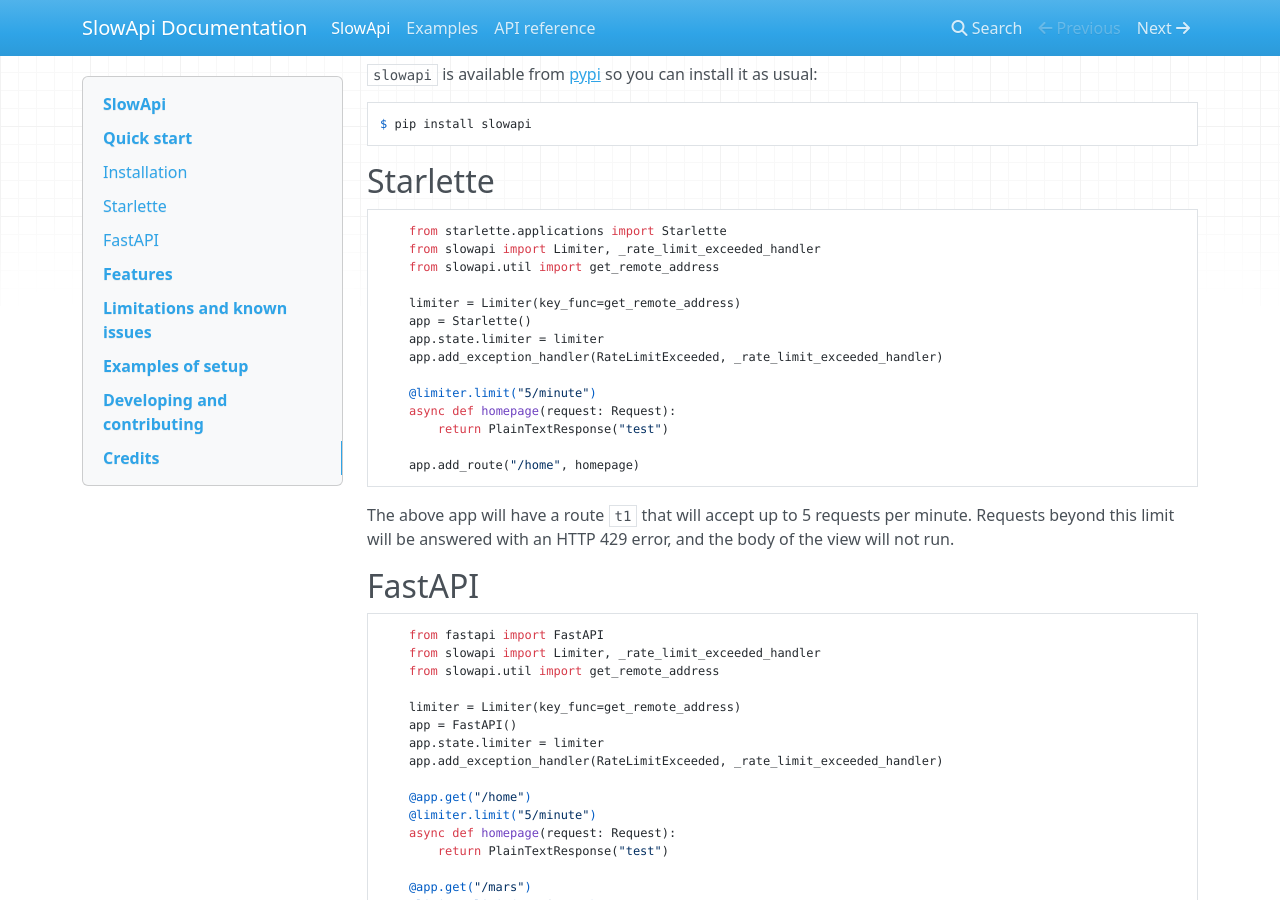
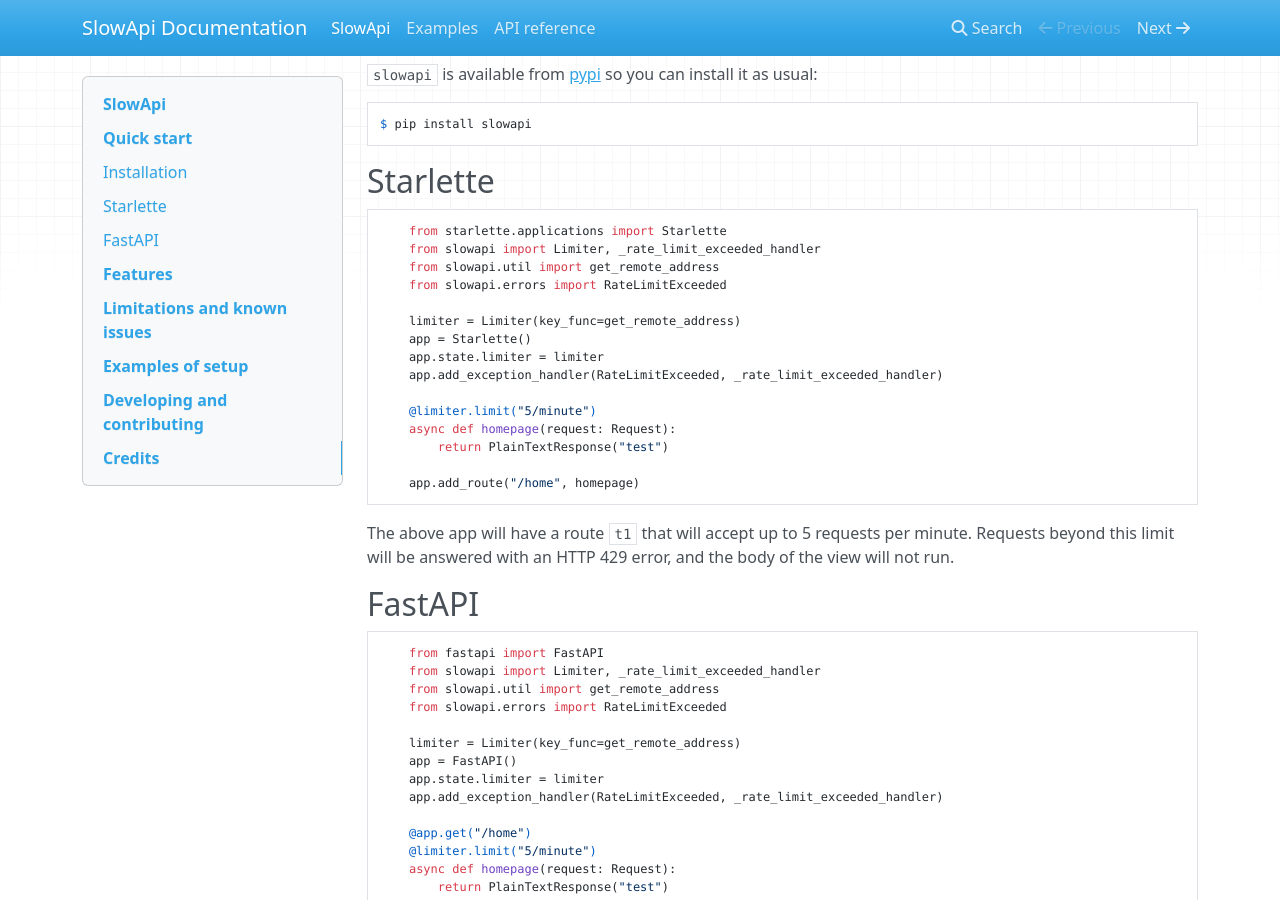
Before and after one commit to laurentS/slowapi, an MkDocs documentation site: the page built from docs/index.md, in a window 1280 px wide and 900 px high, scrolled down 257 px. Built offline with MkDocs 1.6.1, drawn with Linux system fonts in a browser that asks for light colours; nearby versions of some CDN libraries.

Commit message:
Add missing imports in docs

```diff
--- a/docs/index.md
+++ b/docs/index.md
@@ -20,6 +20,7 @@
     from starlette.applications import Starlette
     from slowapi import Limiter, _rate_limit_exceeded_handler
     from slowapi.util import get_remote_address
+    from slowapi.errors import RateLimitExceeded
 
     limiter = Limiter(key_func=get_remote_address)
     app = Starlette()
@@ -41,6 +42,7 @@
     from fastapi import FastAPI
     from slowapi import Limiter, _rate_limit_exceeded_handler
     from slowapi.util import get_remote_address
+    from slowapi.errors import RateLimitExceeded
 
     limiter = Limiter(key_func=get_remote_address)
     app = FastAPI()
```
Also changed, not shown: docs/examples.md (+1 -0 lines).
